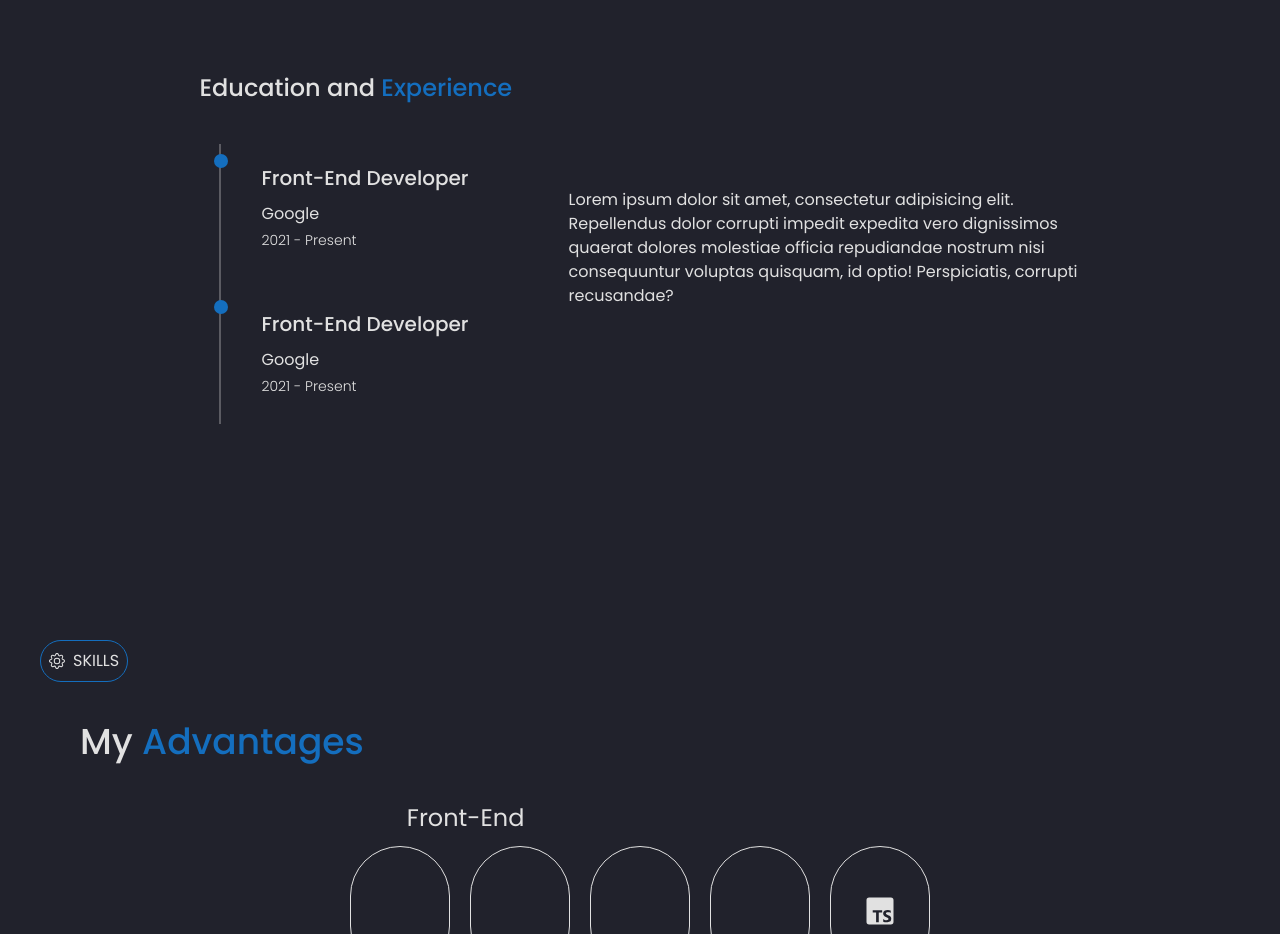
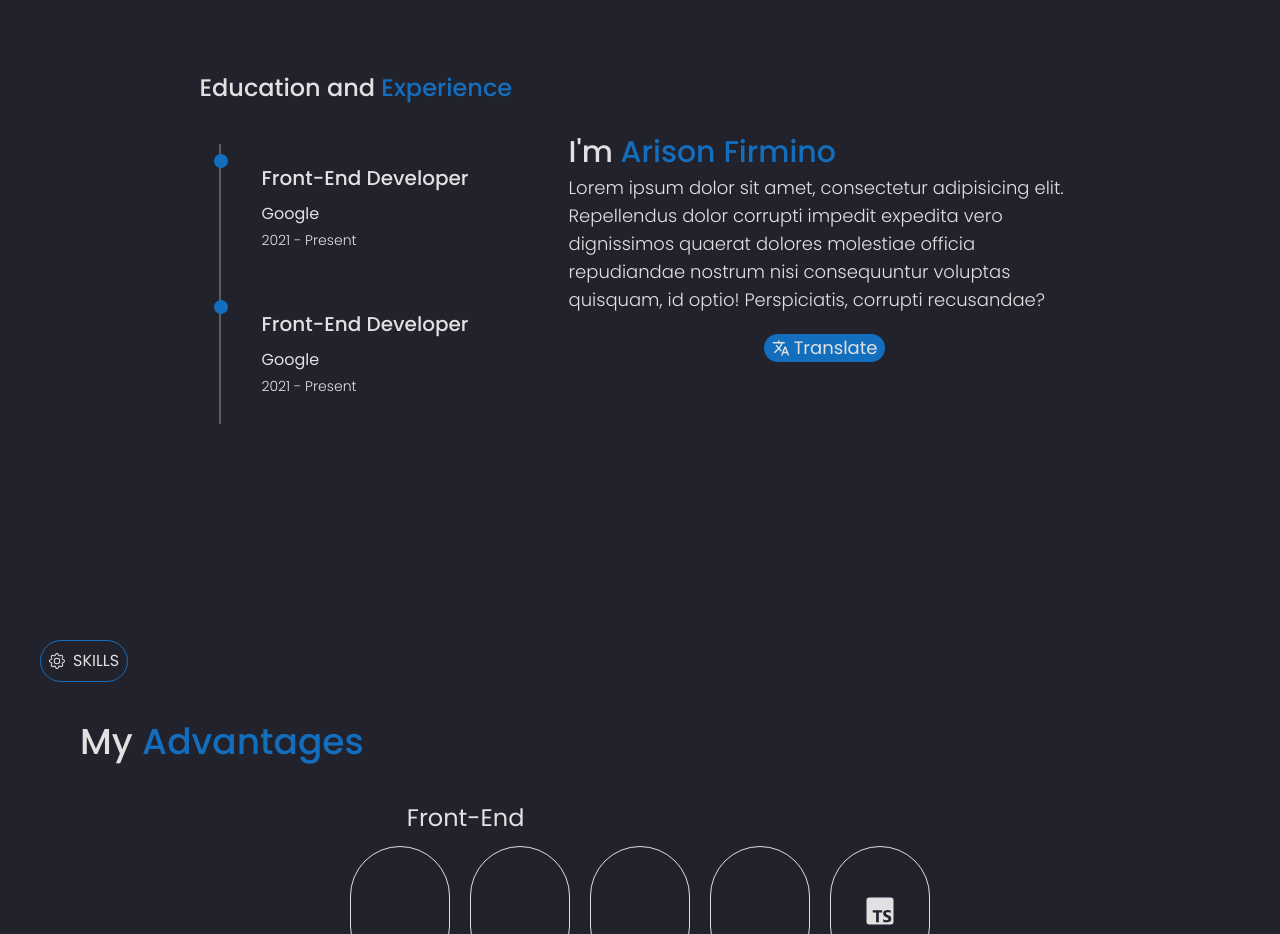
Before and after one commit to arisonfirmino/portfolio, a React (Create React App) app: page / in a window 1280 px wide. Shown: the part 780-1714 px from the top of the page. Built offline with nearby package versions, Linux system fonts and the light colour scheme; some icons are missing.

Commit message:
feat: About page created

```diff
--- a/src/pages/About.jsx
+++ b/src/pages/About.jsx
@@ -1,4 +1,5 @@
 import { BsPerson } from "react-icons/bs";
+import { MdTranslate } from "react-icons/md";
 
 import Timeline from "../components/Timeline";
 
@@ -25,12 +26,26 @@ const About = () => {
         </div>
 
         <div className="overflow-auto sm:max-w-lg">
-          <p>
+          <h1 className="mb-1 text-center text-3xl font-medium sm:text-left">
+            I'm <span className="text-primary-color">Arison Firmino</span>
+          </h1>
+
+          <p className="text-center text-lg font-light sm:text-left">
             Lorem ipsum dolor sit amet, consectetur adipisicing elit.
             Repellendus dolor corrupti impedit expedita vero dignissimos quaerat
             dolores molestiae officia repudiandae nostrum nisi consequuntur
             voluptas quisquam, id optio! Perspiciatis, corrupti recusandae?
           </p>
+
+          <div className="flex justify-center">
+            <button className="mt-5 flex items-center gap-1 rounded-full bg-primary-color px-2 text-lg duration-500 sm:hover:bg-bg-color">
+              <span>
+                <MdTranslate />
+              </span>
+
+              <span>Translate</span>
+            </button>
+          </div>
         </div>
       </div>
     </main>
```
